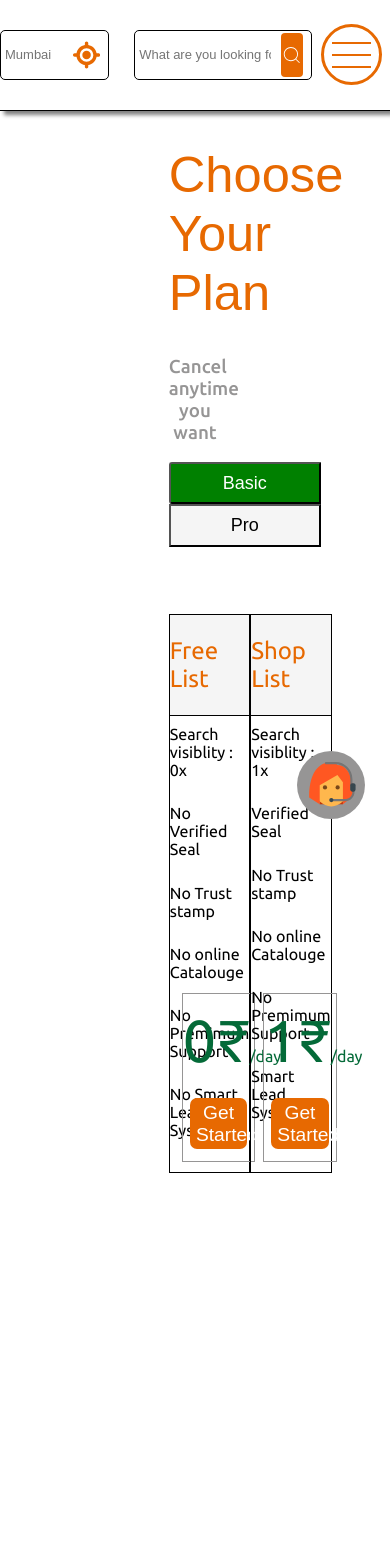
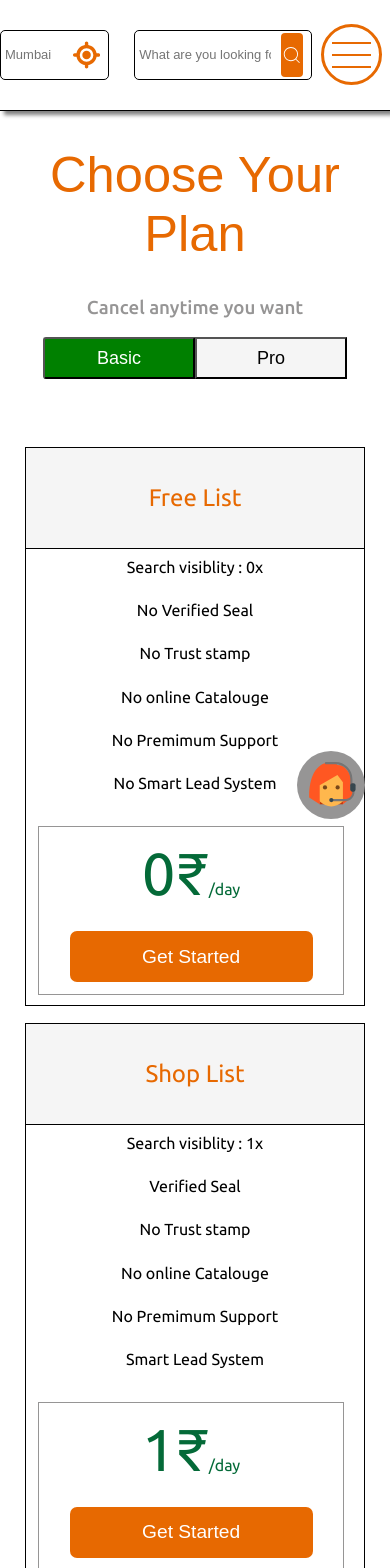
Before and after one commit to Pacific077/Mee_India, a React (Create React App) app in the folder frontend/: page /pricing-details in a window 390 px wide. Shown: the top 1568 px of the page. Before the commit the page ends 1241 px from the top, so only its background shows below. Built offline with nearby package versions, Linux system fonts and the light colour scheme; a web font is replaced by a local one.

Commit message:
responsive business register form

```diff
--- a/frontend/src/components/FormPage/FormPage.css
+++ b/frontend/src/components/FormPage/FormPage.css
@@ -203,6 +203,7 @@ input[type=file]::file-selector-button:hover {
   }
   .btn{
     margin: 0;
+    margin-top: 3vh;
   }
   .btnContainer {
     margin-top: 0;
@@ -219,6 +220,10 @@ width: 100%;
 }
 .formLabel{
     font-size: 2.5vh;
+}
+.small{
+    width: 40%;
+    margin-bottom: 3vh;
 }
 }
 @media screen and (max-width: 550px) {
@@ -237,6 +242,11 @@ width: 100%;
             MARGIN-BOTTOM: 4VH;
         }
 }
+@media screen and (max-width: 427px) {
+    .FormPageContainer{
+        padding: 2vh;
+    }
+}
 @media screen and (max-width: 377px) {
     .twoinputfield{
         display: block;
--- a/frontend/src/pages/PricingDetails/Basic/basic.css
+++ b/frontend/src/pages/PricingDetails/Basic/basic.css
@@ -1,4 +1,28 @@
 .BasicPricing{
+    padding: 0 20vh 0 20vh;
     display: flex;
+    gap: 2vh;
     justify-content: space-around;
 }
+@media screen and (max-width: 1091px) {
+    .BasicPricing{
+        padding: 0 10vh 0 10vh;
+    }
+}
+@media screen and (max-width: 935px) {
+    .BasicPricing{
+        padding: 0 2vh 0 2vh;
+    }
+}
+@media screen and (max-width: 770px) {
+    .ProPricing{
+        flex-wrap: wrap;
+        justify-content: center;
+    }
+}
+@media screen and (max-width: 518px) {
+    .BasicPricing{
+        flex-wrap: wrap;
+        justify-content: center;
+    }
+}
--- a/frontend/src/pages/PricingDetails/PricingDeteails.css
+++ b/frontend/src/pages/PricingDetails/PricingDeteails.css
@@ -1,6 +1,4 @@
-.PricingDetailsPage{
-    padding: 0 20vh 0 20vh;
-}
+
 .PricingMainHead{
     text-align: center;
     color: var(--tertiary);
--- a/frontend/src/pages/PricingDetails/Pro/Pro.css
+++ b/frontend/src/pages/PricingDetails/Pro/Pro.css
@@ -1,4 +1,37 @@
 .ProPricing{
+    padding: 0 20vh 0 20vh;
     display: flex;
-    justify-content: space-evenly;
+
+    justify-content: space-between;
+    gap: 2vh;
 }
+@media screen and (max-width: 1250px) {
+    .ProPricing{
+        padding: 0 15vh 0 15vh;
+
+    }
+}
+@media screen and (max-width: 1091px) {
+    .ProPricing{
+        padding: 0 5vh 0 5vh;
+
+    }
+}
+@media screen and (max-width: 935px) {
+    .ProPricing{
+        padding: 0 0vh 0 0vh;
+
+    }
+}
+@media screen and (max-width: 770px) {
+    .ProPricing{
+        flex-wrap: wrap;
+        justify-content: center;
+    }
+}
+@media screen and (max-width: 377px) {
+    .ProPricing{
+        padding: 0 2vh 0 2vh;
+
+    }
+}
```
